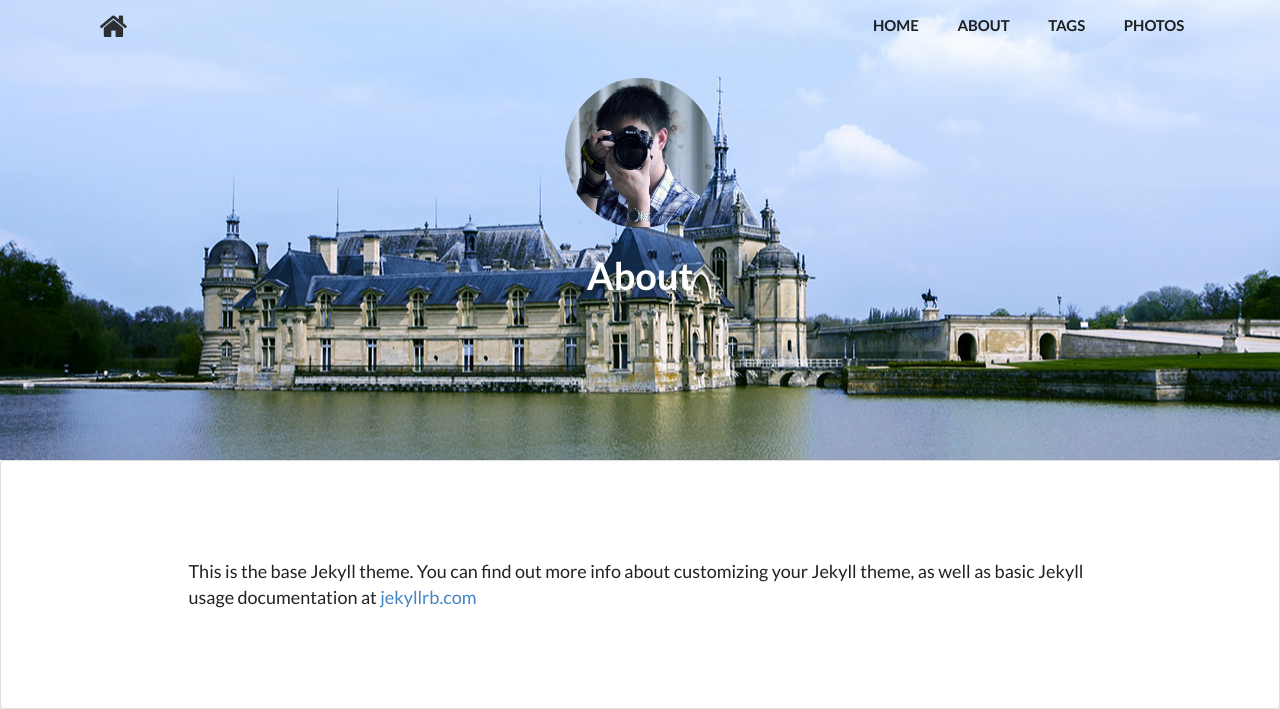
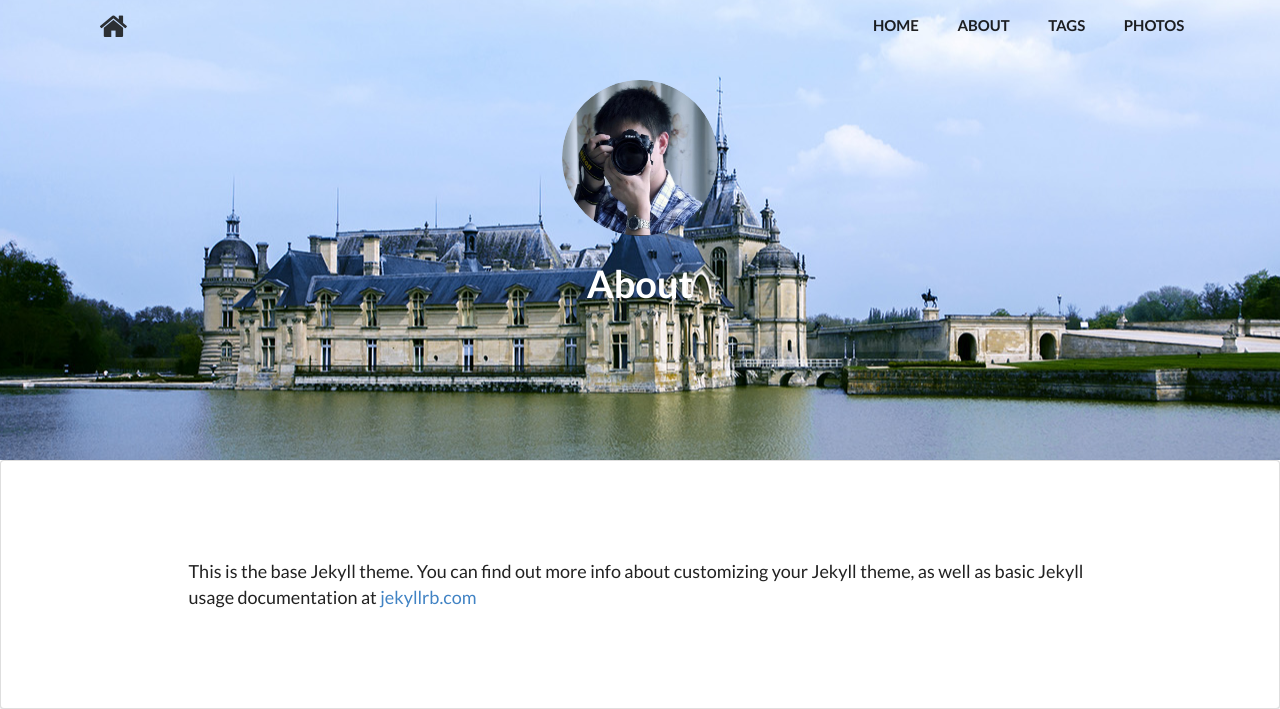
Before and after one commit to susufqx/susufqx.github.com, a Jekyll site: the page built from about.md, in a window 1280 px wide. Shown: the top 709 px of the page. Built offline with Jekyll 4.4.1, drawn with Linux system fonts in a browser that asks for light colours; nearby versions of some CDN libraries; grey boxes are pictures that could not be loaded.

Commit message:
Fix the header avatar image

```diff
--- a/_includes/header.html
+++ b/_includes/header.html
@@ -10,11 +10,10 @@
     </div>
     <!--Text part of header-->
     <div class="ui text container header">
-      <div class="header">
-        <a href="{{ site.baseurl }}/">
-          <img class="ui small centered circular image" src="{{site.myself-avatar}}" />
+        <a href="{{ site.baseurl }}/" class="ui small centered circular image">
+          <img src="{{site.myself-avatar}}" />
         </a>
-      </div>
+
       {%if page.title%}
         <h1>{{page.title}}</h1>
         <div class="metadata">
--- a/css/main.scss
+++ b/css/main.scss
@@ -42,6 +42,9 @@
 @media only screen and (min-width: 701px) {
   .ui.text.container.header.tags-part{
     padding-top: 100px;
+  }
+  .ui.small.centered.circular.image{
+    width: 12em !important;
   }
 }
 @media only screen and (max-width: 700px) {
```
